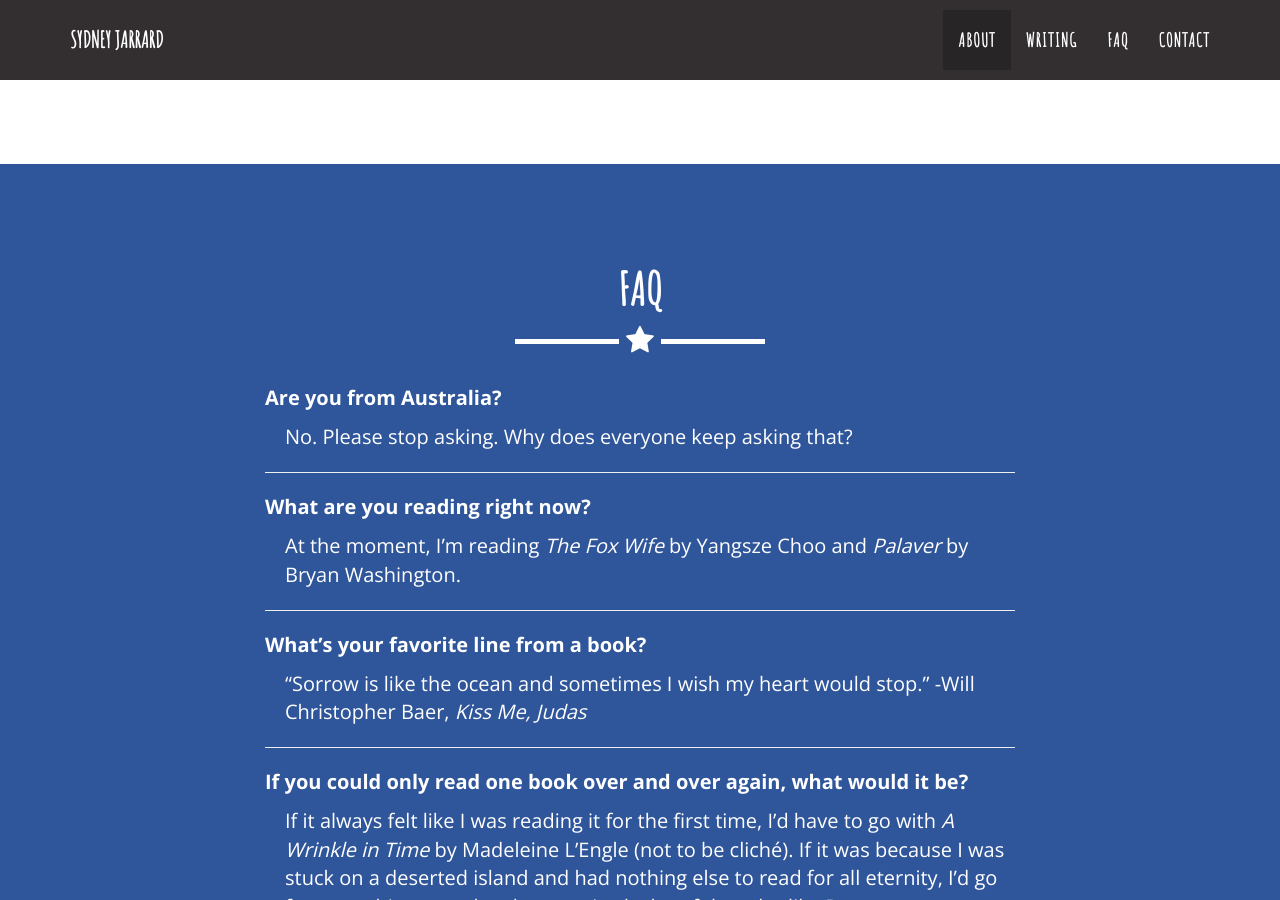
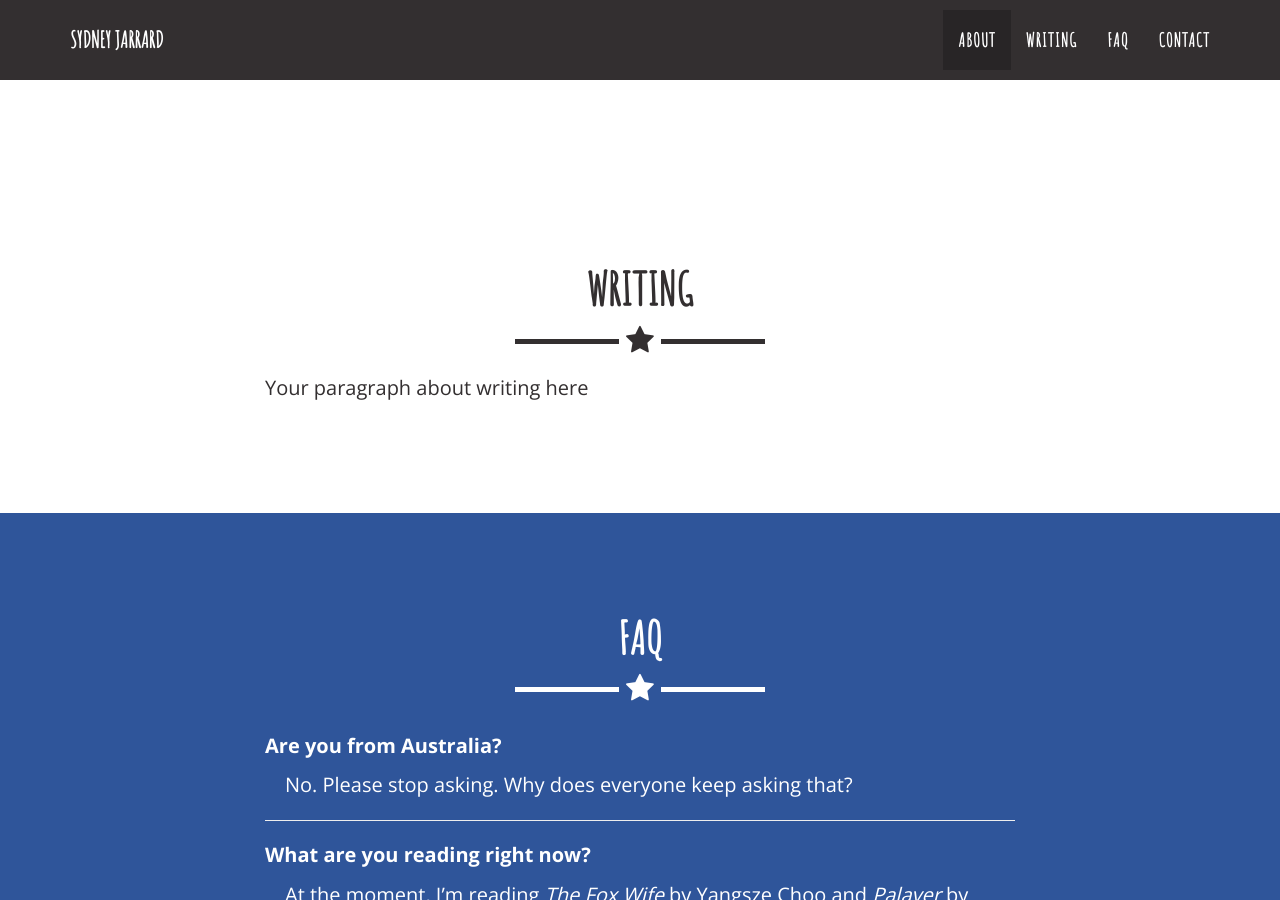
Before and after one commit to sydneyjarrard/sydneyjarrard.github.io, a Jekyll site: the page built from index.html, in a window 1280 px wide and 900 px high, scrolled down 1560 px. Built offline with Jekyll 4.4.1, drawn with Linux system fonts in a browser that asks for light colours.

Commit message:
Update default.html

```diff
--- a/_layouts/default.html
+++ b/_layouts/default.html
@@ -5,6 +5,7 @@
     {% include nav.html %}
     {% include header.html %}
     {% include about.html %}
+    {% include writing.html %}
     {% include faq.html %}
 
     {% if site.contact == "static" %}
```
